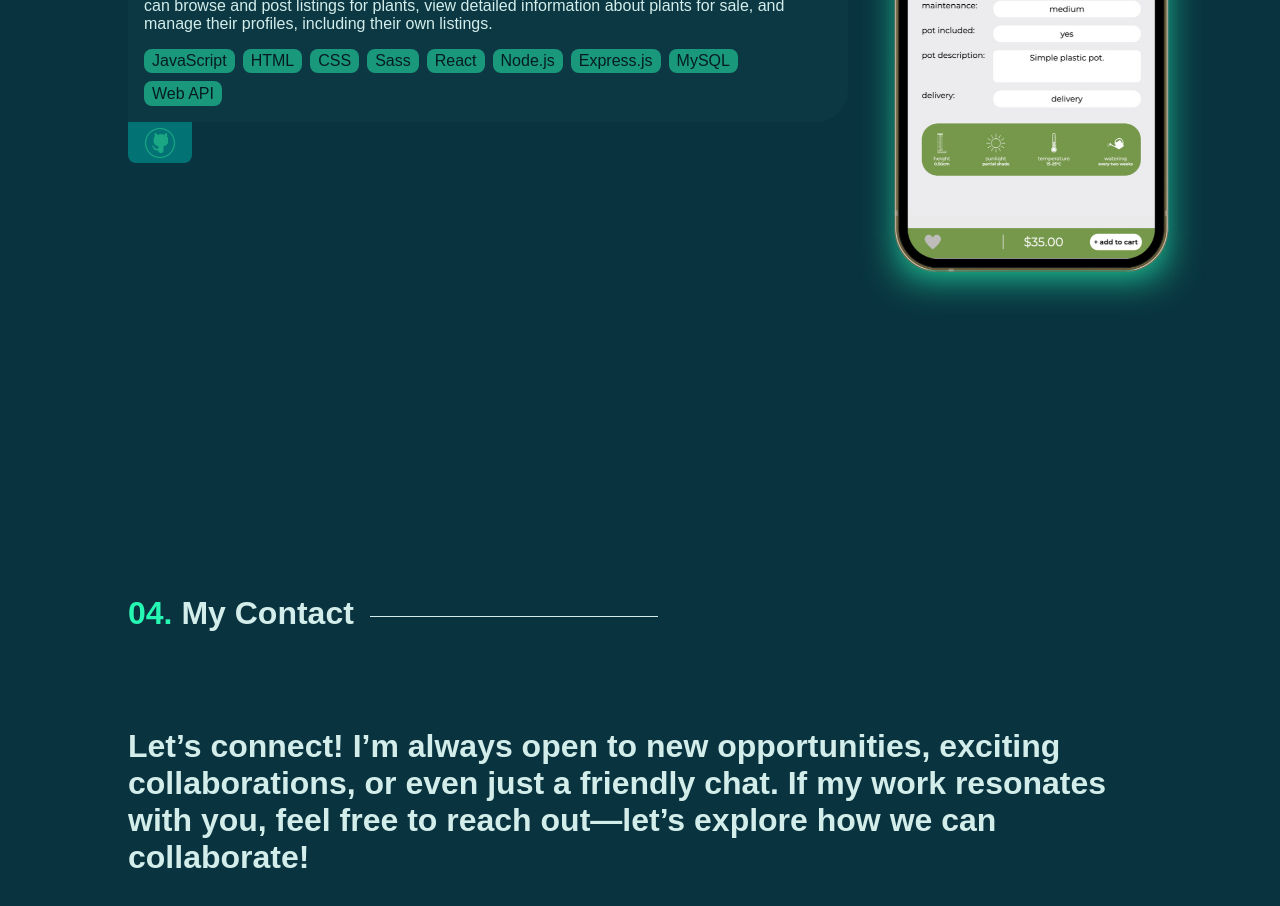
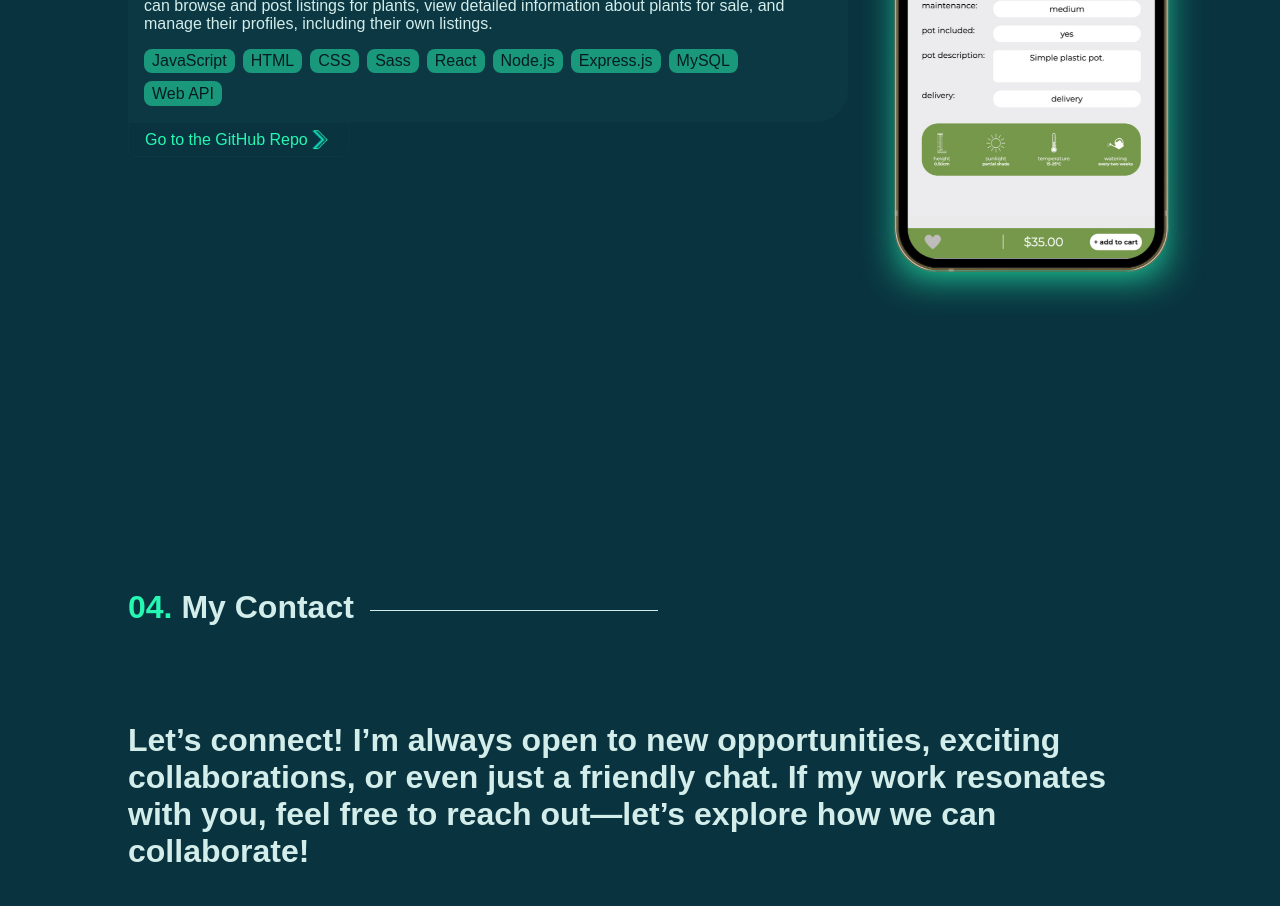
Before and after one commit to ZuriGomez/zuri-gomez-portfolio, a React (Vite) app: page / in a window 1280 px wide. Shown: the part 3560-4466 px from the top of the page. Built offline with nearby package versions, Linux system fonts and the light colour scheme; a web font is replaced by a local one.

Commit message:
Correct some style errors

```diff
--- a/src/components/MyWorkSection/MyWorkSection.jsx
+++ b/src/components/MyWorkSection/MyWorkSection.jsx
@@ -7,7 +7,7 @@ import listing from "../../assets/images/listing.png";
 import newListing from "../../assets/images/new_listing.png";
 import sellerView from "../../assets/images/seller_view.png";
 import userProfile from "../../assets/images/user_profile.png";
-import GithubLogo from "../../assets/icons/github_green.png";
+import Arrow from "../../assets/icons/arrow.png"
 
 const images = [
   landingPage,
@@ -62,17 +62,17 @@ function MyWorkSection() {
             </div>
           </article>
         </div>
-        <div className="work-section__logos">
+        <div className="work-section__link">
           <a
             href="https://github.com/ZuriGomez/zuri-gomez-miplanta.git"
             target="_blank"
             rel="noopener noreferrer"
-            className="work-section__logos-item"
-          >
+            className="work-section__link-item"
+          > Go to the GitHub Repo
             <img
-              className="work-section__logos-item"
-              src={GithubLogo}
-              alt="GitHubLogo"
+              className="work-section__link-item-icon"
+              src={Arrow}
+              alt="Arrow"
             />
           </a>
         </div>
--- a/src/components/MyWorkSection/MyWorkSection.scss
+++ b/src/components/MyWorkSection/MyWorkSection.scss
@@ -114,7 +114,6 @@
     background-color: $secondary-portfolio-DarkBlue;
     border-top-left-radius: 1rem;
     border-top-right-radius: 1rem;
-    border-bottom-left-radius: 1rem;
     padding: 1rem 1rem;
     z-index: -2;
 
@@ -127,7 +126,7 @@
       border-bottom-left-radius: 0;
       position: relative;
       top: -20rem;
-      left:0;
+      left: 0;
     }
 
     @include desktop {
@@ -149,14 +148,12 @@
       color: $primary-portfolio-PaleAqua;
       font-size: 2rem;
       padding-bottom: 3rem;
-      padding-top: 0.5
-      rem;
+      padding-top: 0.5 rem;
     }
 
     &__text {
       color: $primary-portfolio-PaleAqua;
       font-size: 1rem;
-
     }
 
     &__tools {
@@ -185,14 +182,12 @@
   }
 }
 
-.work-section__logos {
+.work-section__link {
   display: flex;
   flex-direction: row;
-  justify-content: flex-end;
-  background-color: $secondary-portfolio-DeepAqua;
-  opacity: 60%;
-  width: auto;
-  padding: 0.3rem 0.4rem;
+  justify-content: center;
+  padding: 1rem 0.5rem;
+  border: 1px solid $secondary-portfolio-DarkBlue;
   border-bottom-right-radius: 0.5rem;
   border-bottom-left-radius: 0.5rem;
   cursor: pointer;
@@ -200,7 +195,7 @@
   @include tablet {
     position: relative;
     top: -20rem;
-    left:0;
+    left: 0;
     padding: 0.3rem 1rem;
   }
 
@@ -210,16 +205,22 @@
     padding: 0.3rem 1rem;
   }
 
-  &:hover {
-    opacity: 1;
-    background-color: transparent;
-    border-bottom: 0.5px solid $secondary-portfolio-DeepAqua;
-    border-right: 0.5px solid $secondary-portfolio-DeepAqua;
-    border-left: 0.5px solid $secondary-portfolio-DeepAqua;
+  &:hover, :active {
+    color: $primary-portfolio-MidnightTeal;
+    background-color: $secondary-portfolio-DeepAqua;
   }
 
   &-item {
-    width: 2rem;
-    height: 2rem;
+    text-decoration: none;
+    color: $primary-portfolio-AquaMint;
+    font-size: 1rem;
+    display: flex;
+    flex-direction: row;
+    align-items: center;
+
+    &-icon {
+      width: 1.5rem;
+      height: 1.5rem;
     }
   }
+}
```
Also changed, not shown: src/assets/icons/arrow.png (added). Lines whose indentation alone changed are shown as unchanged.
